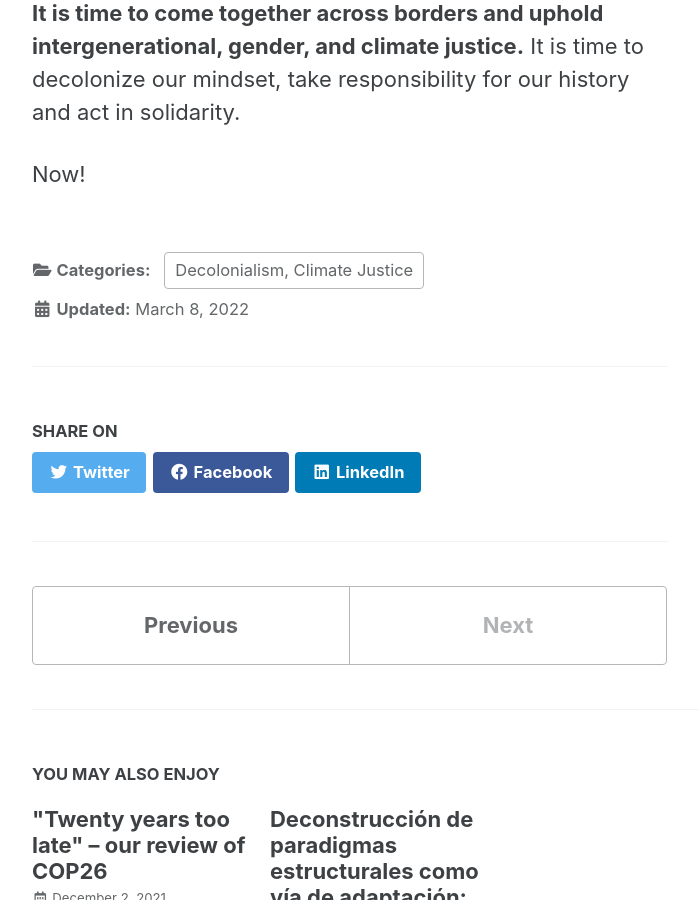
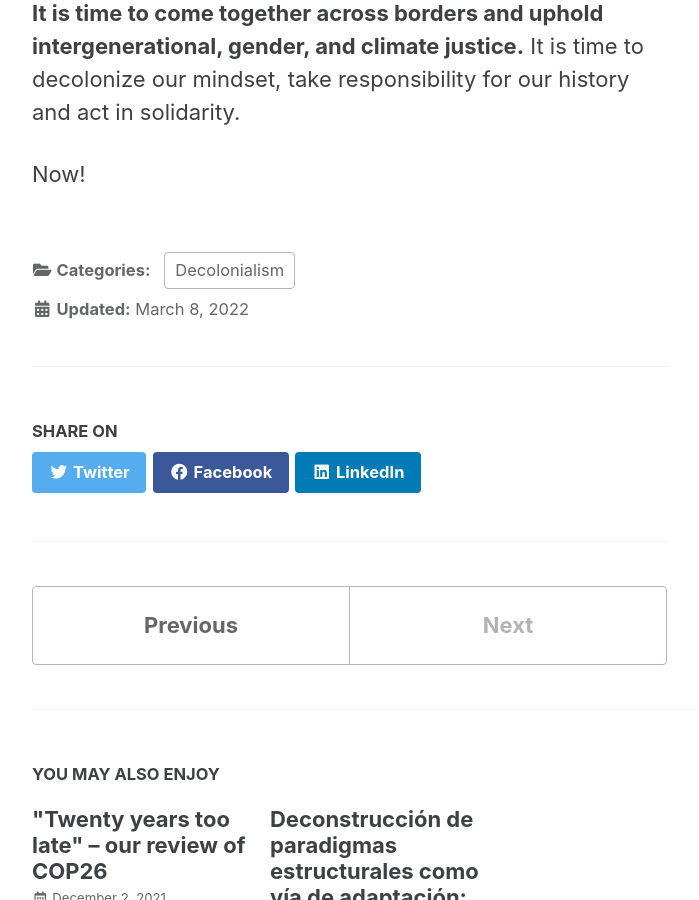
Before and after one commit to ginacv/ginacv.github.io, a Jekyll site: the page built from _posts/2022-03-08-GSI-Issue8.md, in a window 1280 px wide and 900 px high, scrolled down 12031 px. Shown: the whole window, without its empty margins (290-989 px from the left). Built offline with Jekyll 4.4.1, drawn with Linux system fonts in a browser that asks for light colours; cached includes are drawn as plain includes.

```diff
--- a/_posts/2022-03-08-GSI-Issue8.md
+++ b/_posts/2022-03-08-GSI-Issue8.md
@@ -5,7 +5,7 @@
 tags:
   -
 categories:
-  - Decolonialism, Climate Justice
+  - Decolonialism
 show_date: true
 toc: true
 toc_label: "My Table of Contents"
```
